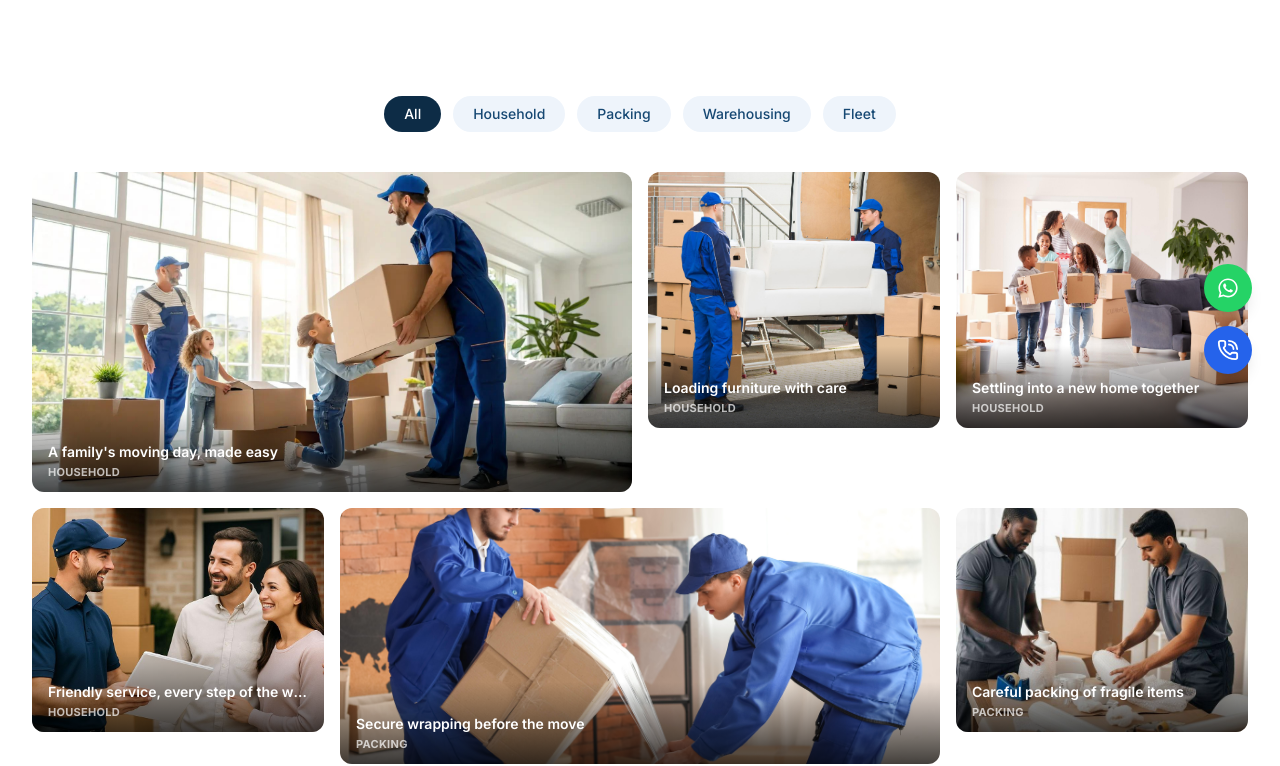
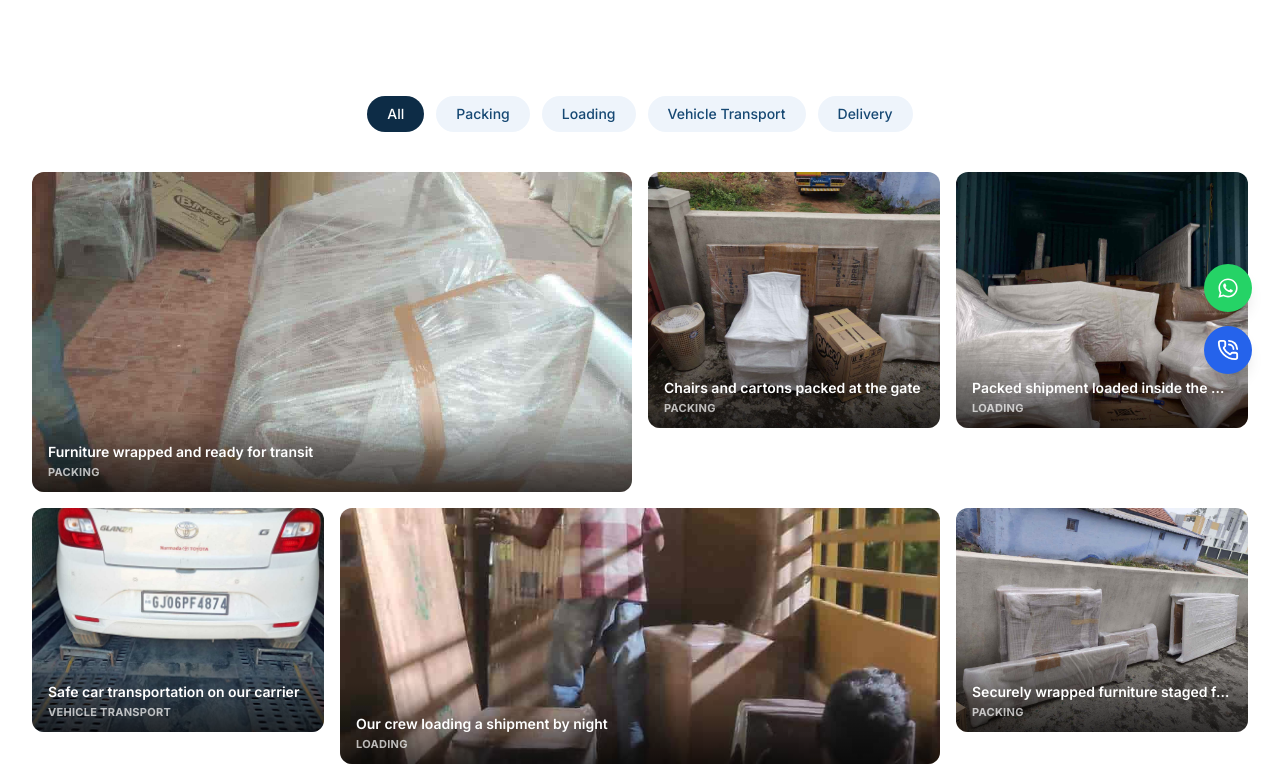
Before and after one commit to Luisant-git/Annai--Packers, a React (Vite) app in the folder frontend/: page /gallery in a window 1280 px wide. Shown: the part 340-1106 px from the top of the page. Built offline with nearby package versions, Linux system fonts and the light colour scheme.

Commit message:
update gallery with real images and contact

```diff
--- a/frontend/src/data/gallery.js
+++ b/frontend/src/data/gallery.js
@@ -1,25 +1,25 @@
-import familyMovingDay from '@/assets/img8.jpeg'
-import loadingFurniture from '@/assets/img2.jpeg'
-import settlingIn from '@/assets/img11.jpeg'
-import friendlyHandover from '@/assets/img7.jpeg'
-import furnitureWrapping from '@/assets/img15.jpeg'
-import packingFragileItems from '@/assets/img12.jpeg'
-import stretchWrapping from '@/assets/img13.jpeg'
-import cushionedFurniture from '@/assets/img17.jpeg'
-import warehouseHandling from '@/assets/img3.jpeg'
-import fleetInDistributionHub from '@/assets/img5.jpeg'
+import wrappedSofaHallway from '@/assets/annai-packers-and-movers-kalapatti-coimbatore-packers-and-movers-rs1bnjzqgo.jpg'
+import wrappedFurnitureCompound from '@/assets/annai-packers-and-movers-kalapatti-coimbatore-packers-and-movers-tox44prvof.jpg'
+import containerLoaded from '@/assets/annai-packers-and-movers-kalapatti-coimbatore-packers-and-movers-tjesjda8fd.jpg'
+import chairsCartonsAtGate from '@/assets/annai-packers-and-movers-kalapatti-coimbatore-packers-and-movers-d1v5xjktqe.jpg'
+import eveningDelivery from '@/assets/annai-packers-and-movers-kalapatti-coimbatore-packers-and-movers-jv1v9wir24.jpg'
+import crewLoadingAtNight from '@/assets/annai-packers-and-movers-kalapatti-coimbatore-packers-and-movers-d1e7wxah1a.jpg'
+import truckLoadedAppliances from '@/assets/annai-packers-and-movers-kalapatti-coimbatore-packers-and-movers-19fq9ud6qd.jpg'
+import carOnCarrier from '@/assets/annai-packers-and-movers-kalapatti-coimbatore-packers-and-movers-g71ycrieuo.jpg'
+import loadingDayResidence from '@/assets/annai-packers-and-movers-kalapatti-coimbatore-packers-and-movers-6yi5wr966x.jpg'
+import cartonsReadyForDispatch from '@/assets/annai-packers-and-movers-kalapatti-coimbatore-packers-and-movers-xnadbo7t7l.jpg'
 
 export const GALLERY_IMAGES = [
-  { id: 1, url: familyMovingDay, caption: "A family's moving day, made easy", category: 'Household', order: 1 },
-  { id: 2, url: loadingFurniture, caption: 'Loading furniture with care', category: 'Household', order: 2 },
-  { id: 3, url: settlingIn, caption: 'Settling into a new home together', category: 'Household', order: 3 },
-  { id: 4, url: friendlyHandover, caption: 'Friendly service, every step of the way', category: 'Household', order: 4 },
-  { id: 5, url: furnitureWrapping, caption: 'Secure wrapping before the move', category: 'Packing', order: 5 },
-  { id: 6, url: packingFragileItems, caption: 'Careful packing of fragile items', category: 'Packing', order: 6 },
-  { id: 7, url: stretchWrapping, caption: 'Stretch-wrapping for extra protection', category: 'Packing', order: 7 },
-  { id: 8, url: cushionedFurniture, caption: 'Furniture wrapped and cushioned', category: 'Packing', order: 8 },
-  { id: 9, url: warehouseHandling, caption: 'Warehouse handling in progress', category: 'Warehousing', order: 9 },
-  { id: 10, url: fleetInDistributionHub, caption: 'Our fleet across the distribution network', category: 'Fleet', order: 10 },
+  { id: 1, url: wrappedSofaHallway, caption: 'Furniture wrapped and ready for transit', category: 'Packing', order: 1 },
+  { id: 2, url: chairsCartonsAtGate, caption: 'Chairs and cartons packed at the gate', category: 'Packing', order: 2 },
+  { id: 3, url: containerLoaded, caption: 'Packed shipment loaded inside the container', category: 'Loading', order: 3 },
+  { id: 4, url: carOnCarrier, caption: 'Safe car transportation on our carrier', category: 'Vehicle Transport', order: 4 },
+  { id: 5, url: crewLoadingAtNight, caption: 'Our crew loading a shipment by night', category: 'Loading', order: 5 },
+  { id: 6, url: wrappedFurnitureCompound, caption: 'Securely wrapped furniture staged for loading', category: 'Packing', order: 6 },
+  { id: 7, url: truckLoadedAppliances, caption: 'Appliances and luggage loaded securely', category: 'Loading', order: 7 },
+  { id: 8, url: eveningDelivery, caption: 'An evening delivery, safely handled', category: 'Delivery', order: 8 },
+  { id: 9, url: loadingDayResidence, caption: "Loading day at a client's residence", category: 'Loading', order: 9 },
+  { id: 10, url: cartonsReadyForDispatch, caption: 'Cartons packed and ready for dispatch', category: 'Packing', order: 10 },
 ]
 
 export const getGalleryImages = () => GALLERY_IMAGES
--- a/frontend/src/pages/Contact.jsx
+++ b/frontend/src/pages/Contact.jsx
@@ -1,5 +1,5 @@
 import { useState } from 'react'
-import { MapPin, Phone, Mail, Clock } from 'lucide-react'
+import { MapPin, Phone, Mail, Clock, ExternalLink } from 'lucide-react'
 import SeoHead from '@/components/seo/SeoHead'
 import PageHero from '@/components/common/PageHero'
 import ContactForm from '@/components/forms/ContactForm'
@@ -79,6 +79,14 @@ export default function Contact() {
                 loading="lazy"
                 referrerPolicy="no-referrer-when-downgrade"
               />
+              <a
+                href={COMPANY.mapDirectionsUrl}
+                target="_blank"
+                rel="noopener noreferrer"
+                className="flex items-center justify-center gap-2 border-t border-brand-100 bg-white py-3 text-sm font-medium text-brand-900 transition-colors hover:text-accent-600"
+              >
+                <ExternalLink size={15} /> Open in Google Maps
+              </a>
             </div>
           </div>
 
--- a/frontend/src/utils/constants.js
+++ b/frontend/src/utils/constants.js
@@ -1,4 +1,7 @@
 const ADDRESS = '17/1, Devi Poorani Nagar, Kalapatti, Coimbatore – 641048'
+// Plain-hyphen, fully-qualified form used only for the map query — the "–" (en dash) and missing
+// state/country in ADDRESS were causing Google's free geocoder to mis-resolve the pin to an unrelated place.
+const MAP_ADDRESS = '17/1, Devi Poorani Nagar, Kalapatti, Coimbatore - 641048, Tamil Nadu, India'
 
 export const COMPANY = {
   name: 'Annai Packers & Movers',
@@ -23,7 +26,8 @@ export const COMPANY = {
   email: 'annaipackersrini56@gmail.com',
   address: ADDRESS,
   hours: 'Mon - Sun: 8:00 AM - 9:00 PM',
-  mapEmbedUrl: `https://www.google.com/maps?q=${encodeURIComponent(`${ADDRESS}, India`)}&z=17&output=embed`,
+  mapEmbedUrl: `https://www.google.com/maps?q=${encodeURIComponent(MAP_ADDRESS)}&z=17&output=embed`,
+  mapDirectionsUrl: `https://www.google.com/maps/search/?api=1&query=${encodeURIComponent(MAP_ADDRESS)}`,
   social: {
     facebook: 'https://facebook.com/',
     instagram: 'https://instagram.com/',
```
Also changed, not shown: frontend/src/data/services.js (+8 -8 lines).
